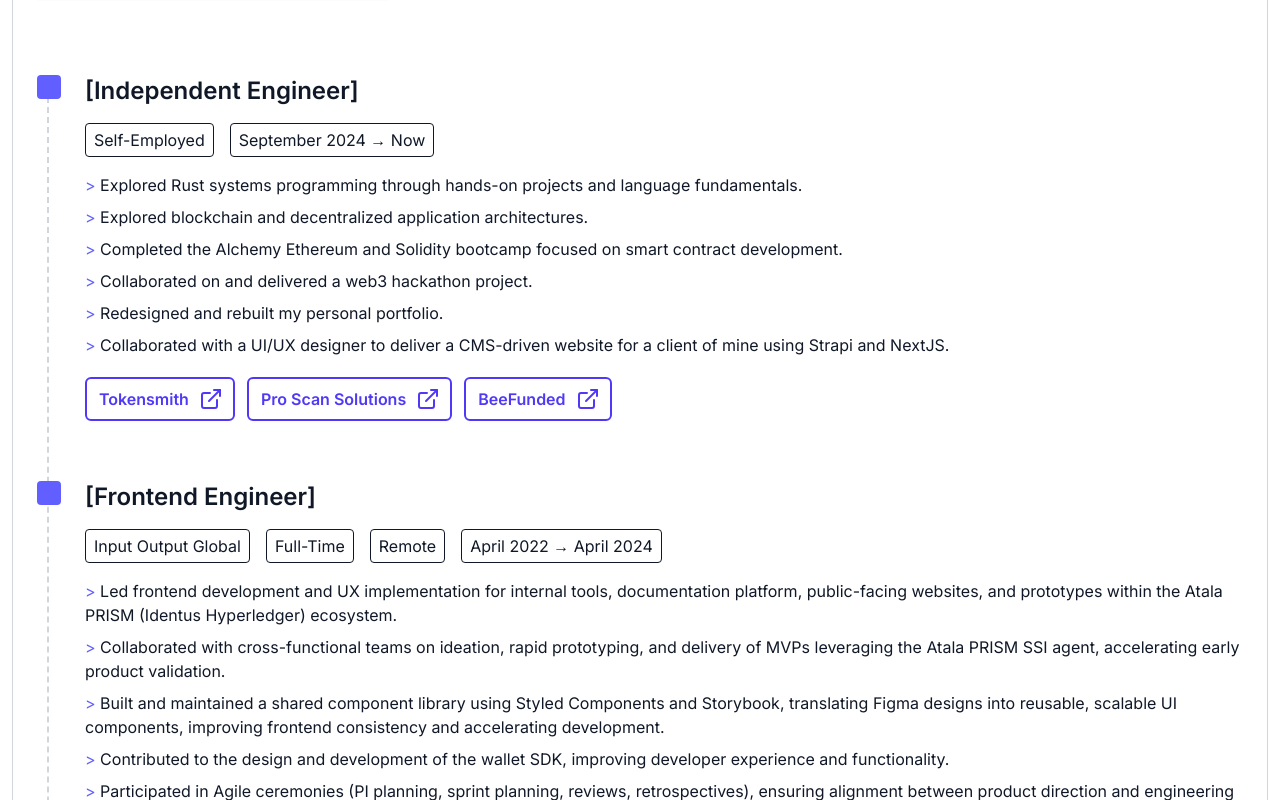
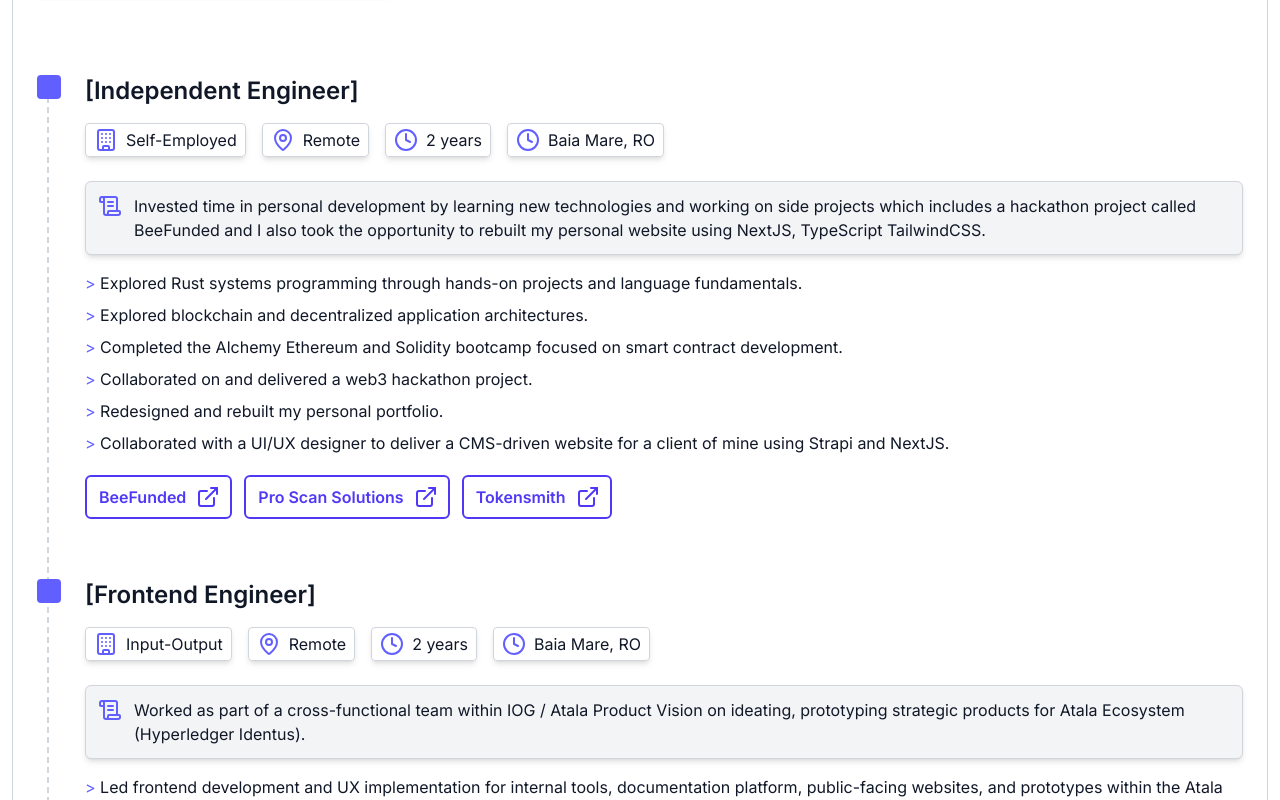
Before and after one commit to igdev0/portfolio, a Next.js app: page / in a window 1280 px wide. Shown: the part 1820-2620 px from the top of the page. Built offline with nearby package versions, Linux system fonts and the light colour scheme.

Commit message:
wip experience v2

```diff
--- a/src/app/globals.css
+++ b/src/app/globals.css
@@ -122,7 +122,3 @@ html {
 @utility flex-group {
     @apply flex flex-wrap gap-2;
 }
-
-@utility panel {
-    @apply flex p-3 rounded-md border border-(--grid);
-}
--- a/src/components/experience/pin.tsx
+++ b/src/components/experience/pin.tsx
@@ -1,10 +1,19 @@
 import {ExperiencePinType} from '@/content/types';
+import LinkButton from '@/components/link-button';
 import Tag from '@/components/tag';
-import LinkButton from '@/components/link-button';
+import {Building, Clock, MapPin} from 'lucide-react';
+import Panel from '@/components/panel';
+import moment from 'moment';
 
 export default function ExperiencePin(props: ExperiencePinType) {
+
+  const start = moment(props.startDate);
+  const end = props.endDate ? moment(props.endDate) : moment();
+
+  const months = end.diff(start, 'years');
+  const time = `${months} year${months === 1 ? '' : 's'}`;
+
   return (
-
       <div className="experience-pin">
         <div className="timeline relative">
           <div className="timeline__head z-5 translate-y-3 sticky top-18"/>
@@ -14,14 +23,26 @@ export default function ExperiencePin(props: ExperiencePinType) {
             <h3 className="text-2xl font-bold mb-0">{props.title}</h3>
           </div>
           <div className="flex flex-wrap gap-4 relative">
-            {
-              props.tags.map((tag, index) => (
-                  <Tag key={index}>
-                    {tag}
-                  </Tag>
-              ))
-            }
+            <Tag>
+              <Building className="stroke-accent-500"/>
+              {props.company}
+            </Tag>
+            <Tag>
+              <MapPin className="stroke-accent-500"/>
+              {props.jobType}
+            </Tag>
+            <Tag>
+              <Clock className="stroke-accent-500"/>
+              {time}
+            </Tag>
+            <Tag>
+              <Clock className="stroke-accent-500"/>
+              {props.location}
+            </Tag>
           </div>
+          <Panel className="mt-6">
+            {props.summary}
+          </Panel>
           <ul className="experience-contributions my-4">
             {
               props.contributions?.map((contribution, index) => (
--- /dev/null
+++ b/src/components/panel/index.css
@@ -0,0 +1,14 @@
+@import "../../app/globals.css";
+
+@layer components {
+    .panel {
+        --panel-bg: var(--color-gray-100);
+        @apply gap-3 border border-(--grid) rounded-md;
+        @apply flex p-3;
+        @apply bg-(--panel-bg) shadow-md;
+
+        @variant dark {
+            --panel-bg: var(--color-foundation-800);
+        }
+    }
+}
--- /dev/null
+++ b/src/components/panel/index.tsx
@@ -0,0 +1,23 @@
+import {ReactNode} from 'react';
+import clsx from 'clsx';
+import "./index.css";
+import {ScrollText} from 'lucide-react';
+
+export interface PanelProps {
+  className?: string;
+  children?: ReactNode;
+}
+
+export default function Panel(props: PanelProps) {
+  const {className, children} = props;
+  return (
+      <div className={clsx('panel', className)}>
+        <div>
+          <ScrollText className="stroke-accent-500"/>
+        </div>
+        <span>
+        {children}
+        </span>
+      </div>
+  );
+}
--- a/src/components/tag/index.css
+++ b/src/components/tag/index.css
@@ -6,6 +6,7 @@
         @variant dark {
             --tag-bg: var(--color-gray-800);
         }
-        @apply px-2 py-1 rounded-sm border  border-foundation-500 dark:border-foundation-700 bg-(--tag-bg);
+        @apply flex gap-2;
+        @apply px-2 py-1 rounded-sm border  border-(--grid) bg-(--tag-bg) shadow-md;
     }
 }
--- a/src/content/experience.ts
+++ b/src/content/experience.ts
@@ -1,25 +1,30 @@
-import {ExperienceEntityType, ExperienceTimelineType} from '@/content/types';
+import {ExperienceTimelineType} from '@/content/types';
 
-const experience:ExperienceTimelineType = {
+const experience: ExperienceTimelineType = {
   comment: "// Work experience",
   title: "{Experience}",
   statement: "More than half-decate in web development",
   roles: [
     {
       title: "[Independent Engineer]",
-      tags: ['Self-Employed', 'September 2024 → Now'],
+      summary: `Invested time in personal development by learning new technologies and working on side projects which includes a hackathon project called BeeFunded and I also took the opportunity to rebuilt my personal website using NextJS, TypeScript TailwindCSS.`,
+      contractType: "Full-Time",
+      company: "Self-Employed",
+      jobType: "Remote",
+      location: "Baia Mare, RO",
+      startDate: "April 2024",
       links: [
         {
-          href: 'https://github.com/igdev0/tokensmith',
-          text: "Tokensmith",
+          href: 'https://github.com/igdev0/bee-funded',
+          text: "BeeFunded",
         },
         {
           href: "https://pro-scan-solutions.ro/inspectii-foto-video",
           text: "Pro Scan Solutions",
         },
         {
-          href: 'https://github.com/igdev0/bee-funded',
-          text: "BeeFunded",
+          href: 'https://github.com/igdev0/tokensmith',
+          text: "Tokensmith",
         },
       ],
       contributions: [
@@ -33,7 +38,13 @@ const experience:ExperienceTimelineType = {
     },
     {
       title: "[Frontend Engineer]",
-      tags: ["Input Output Global", "Full-Time", "Remote", "April 2022 → April 2024"],
+      summary: "Worked as part of a cross-functional team within IOG / Atala Product Vision on ideating, prototyping strategic products for Atala Ecosystem (Hyperledger Identus).",
+      contractType: "Full-Time",
+      company: "Input-Output",
+      jobType: "Remote",
+      location: "Baia Mare, RO",
+      endDate: "April 2024",
+      startDate: "April 2022",
       contributions: [
         "Led frontend development and UX implementation for internal tools, documentation platform, public-facing websites, and prototypes within the Atala PRISM (Identus Hyperledger) ecosystem.",
         "Collaborated with cross-functional teams on ideation, rapid prototyping, and delivery of MVPs leveraging the Atala PRISM SSI agent, accelerating early product validation.",
@@ -50,7 +61,13 @@ const experience:ExperienceTimelineType = {
     },
     {
       title: "[Full-Stack Developer]",
-      tags: ["Finer Vision", "Full-Time", "Hybrid", "December 2020 → February 2022"],
+      summary: "Worked as part of a small Agile team of full-stack developers on multiple projects from diverse clients focused on translating designs into responsive, accessible and animated website.",
+      contractType: "Full-Time",
+      location: "London, UK",
+      company: "FinerVision",
+      jobType: "Hybrid",
+      endDate: "February 2022",
+      startDate: "February 2020",
       contributions: [
         "Designed, developed, and maintained offline-first medical applications using Expo and React Native within a small Agile team, focusing on reliability in constrained environments.",
         "Modernized and extended React codebases by delivering production features, client-driven enhancements, and critical bug fixes across multiple applications.",
@@ -76,7 +93,7 @@ const experience:ExperienceTimelineType = {
       ],
 
     },
-  ] as ExperienceEntityType[]
+  ]
 };
 
-export default experience
+export default experience;
--- a/src/content/types.ts
+++ b/src/content/types.ts
@@ -34,9 +34,16 @@ export interface TechType {
   }
 }
 
+
 export interface ExperiencePinType {
   title: string;
-  tags: string[];
+  contractType: "Full-Time" | "Part-Time";
+  jobType: "Remote" | "Hybrid" | "On-Site";
+  startDate: string;
+  endDate?: string;
+  location?: string;
+  company: string;
+  summary: string;
   contributions: string[];
   links: LinkType[];
 }
```
